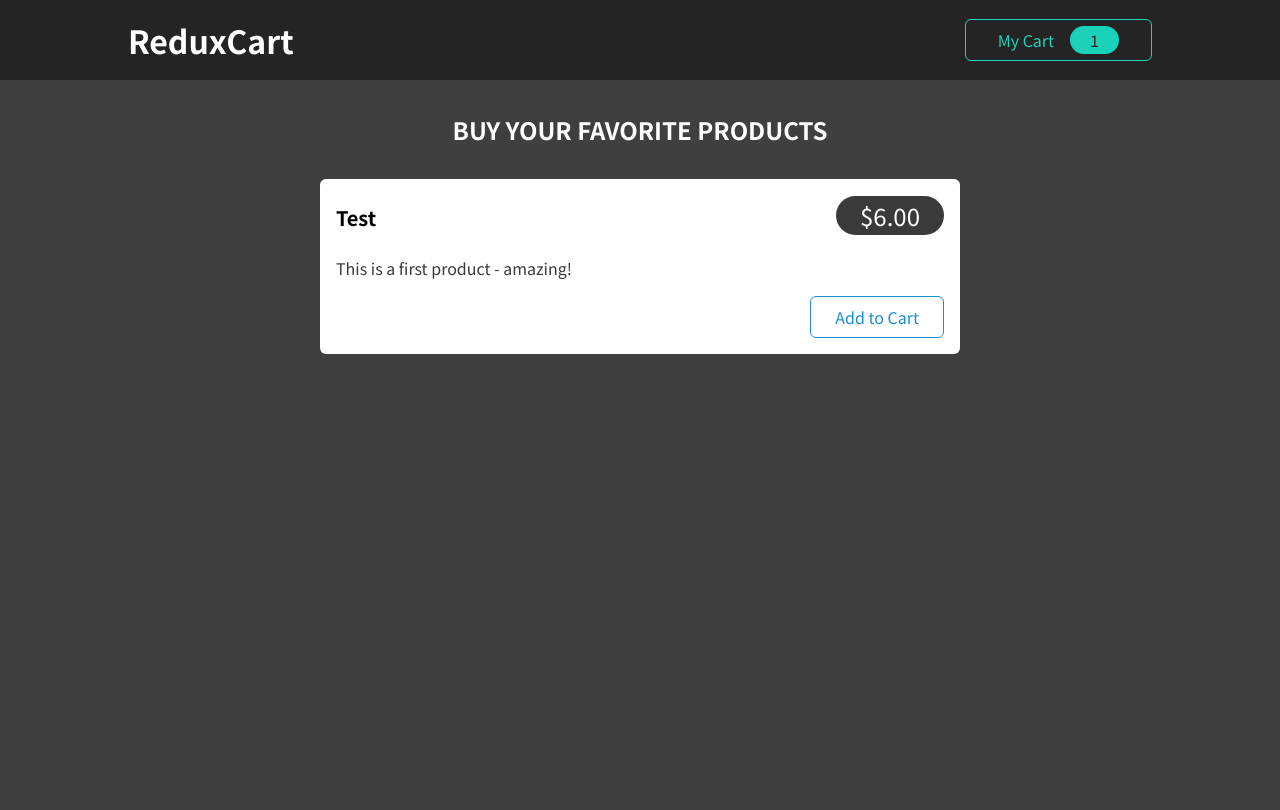
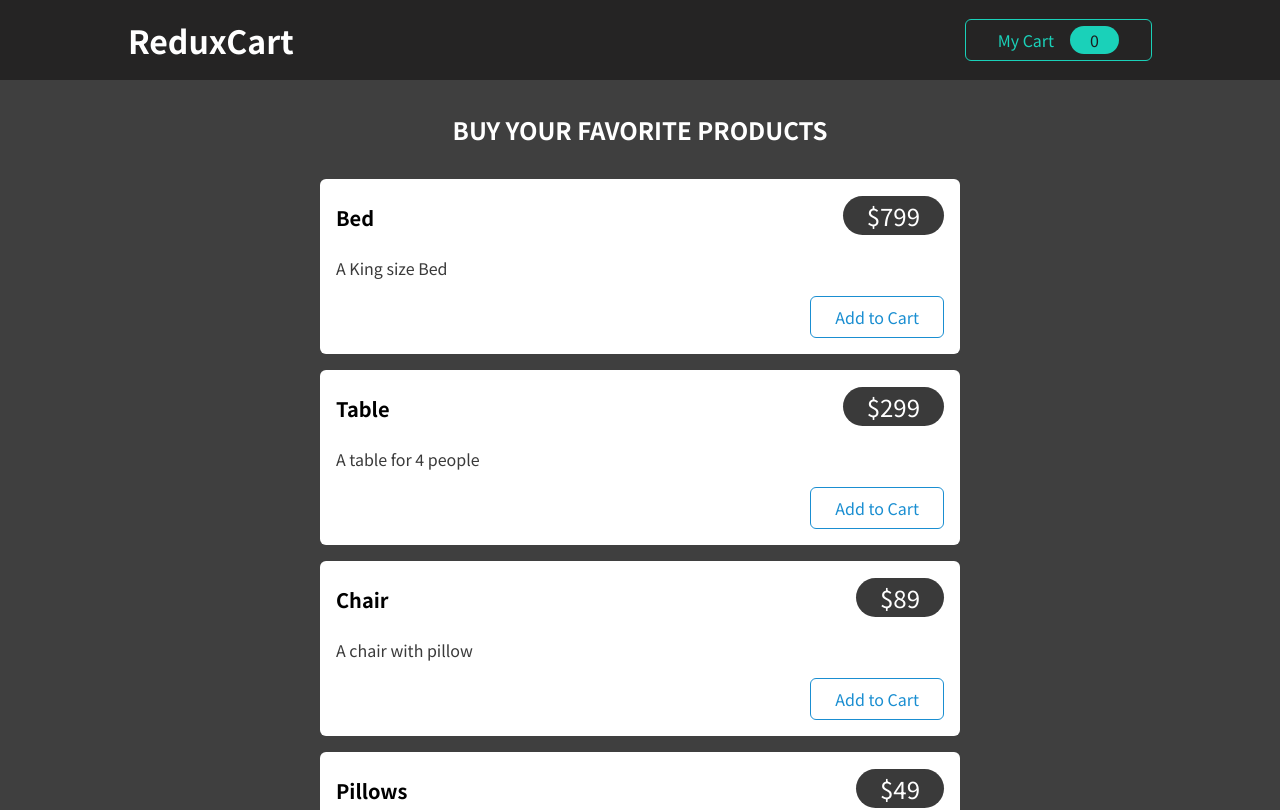
Before and after one commit to git-commit-100/PracticeReact, a React (Create React App) app: page / in a window 1280 px wide. Shown: the top 810 px of the page. Built offline with nearby package versions, Linux system fonts and the light colour scheme.

Commit message:
added redux store support

```diff
--- a/src/components/Cart/Cart.js
+++ b/src/components/Cart/Cart.js
@@ -1,16 +1,31 @@
-import Card from '../UI/Card';
-import classes from './Cart.module.css';
-import CartItem from './CartItem';
+import Card from "../UI/Card";
+import classes from "./Cart.module.css";
+import CartItem from "./CartItem";
+import { useSelector } from "react-redux";
 
 const Cart = (props) => {
+  const itemsInCart = useSelector((state) => state.cartItem.items);
+  const totalPrice = useSelector((state) => state.cartItem.totalPrice);
+
   return (
     <Card className={classes.cart}>
       <h2>Your Shopping Cart</h2>
       <ul>
-        <CartItem
-          item={{ title: 'Test Item', quantity: 3, total: 18, price: 6 }}
-        />
+        {itemsInCart.map((item) => (
+          <CartItem
+            key={item.id}
+            item={{
+              id: item.id,
+              name: item.name,
+              quantity: item.quantity,
+              price: item.price,
+            }}
+          />
+        ))}
       </ul>
+      <h3>
+        Total- <p>{totalPrice}$</p>
+      </h3>
     </Card>
   );
 };
--- a/src/components/Cart/CartButton.js
+++ b/src/components/Cart/CartButton.js
@@ -1,9 +1,10 @@
 import classes from "./CartButton.module.css";
-import { useDispatch } from "react-redux";
 import { cartActions } from "../../store/cartSlice";
+import { useDispatch, useSelector } from "react-redux";
 
 const CartButton = (props) => {
   const dispatch = useDispatch();
+  const itemCount = useSelector((state) => state.cartItem.totalQuantity);
 
   function handleCartToggling() {
     dispatch(cartActions.toggleVisibility());
@@ -12,7 +13,7 @@ const CartButton = (props) => {
   return (
     <button className={classes.button} onClick={handleCartToggling}>
       <span>My Cart</span>
-      <span className={classes.badge}>1</span>
+      <span className={classes.badge}>{itemCount}</span>
     </button>
   );
 };
--- a/src/components/Cart/CartItem.js
+++ b/src/components/Cart/CartItem.js
@@ -1,15 +1,26 @@
-import classes from './CartItem.module.css';
+import classes from "./CartItem.module.css";
+import { cartItemsActions } from "../../store/cartItemsSlice";
+import { useDispatch } from "react-redux";
 
 const CartItem = (props) => {
-  const { title, quantity, total, price } = props.item;
+  const dispatch = useDispatch();
+  const { id, name, quantity, price } = props.item;
+  const itemObj = { id, name, quantity, price };
+
+  function handleAddingItemToCart() {
+    dispatch(cartItemsActions.addItemToCart(itemObj));
+  }
+
+  function handleRemovingItemFromCart() {
+    dispatch(cartItemsActions.removeItemFromCart(itemObj));
+  }
 
   return (
     <li className={classes.item}>
       <header>
-        <h3>{title}</h3>
+        <h3>{name}</h3>
         <div className={classes.price}>
-          ${total.toFixed(2)}{' '}
-          <span className={classes.itemprice}>(${price.toFixed(2)}/item)</span>
+          <span className={classes.itemprice}>(${price}/item)</span>
         </div>
       </header>
       <div className={classes.details}>
@@ -17,8 +28,8 @@ const CartItem = (props) => {
           x <span>{quantity}</span>
         </div>
         <div className={classes.actions}>
-          <button>-</button>
-          <button>+</button>
+          <button onClick={handleRemovingItemFromCart}>-</button>
+          <button onClick={handleAddingItemToCart}>+</button>
         </div>
       </div>
     </li>
--- a/src/components/Shop/ProductItem.js
+++ b/src/components/Shop/ProductItem.js
@@ -1,19 +1,34 @@
-import Card from '../UI/Card';
-import classes from './ProductItem.module.css';
+import Card from "../UI/Card";
+import classes from "./ProductItem.module.css";
+import { cartItemsActions } from "../../store/cartItemsSlice";
+import { useDispatch } from "react-redux";
 
 const ProductItem = (props) => {
-  const { title, price, description } = props;
+  const dispatch = useDispatch();
+
+  const { id, name, price, desc } = props;
+
+  function handleAddingItemsToCart() {
+    const itemObj = {
+      id,
+      name,
+      price,
+      desc,
+      quantity: 1,
+    };
+    dispatch(cartItemsActions.addItemToCart(itemObj));
+  }
 
   return (
     <li className={classes.item}>
       <Card>
         <header>
-          <h3>{title}</h3>
-          <div className={classes.price}>${price.toFixed(2)}</div>
+          <h3>{name}</h3>
+          <div className={classes.price}>${price}</div>
         </header>
-        <p>{description}</p>
+        <p>{desc}</p>
         <div className={classes.actions}>
-          <button>Add to Cart</button>
+          <button onClick={handleAddingItemsToCart}>Add to Cart</button>
         </div>
       </Card>
     </li>
--- a/src/components/Shop/Products.js
+++ b/src/components/Shop/Products.js
@@ -1,16 +1,33 @@
-import ProductItem from './ProductItem';
-import classes from './Products.module.css';
+import ProductItem from "./ProductItem";
+import classes from "./Products.module.css";
+
+const DUMMY_ITEMS = [
+  { id: 1, name: "Bed", price: 799, desc: "A King size Bed" },
+  { id: 2, name: "Table", price: 299, desc: "A table for 4 people" },
+  { id: 3, name: "Chair", price: 89, desc: "A chair with pillow" },
+  {
+    id: 4,
+    name: "Pillows",
+    price: 49,
+    desc: "2 Pillows with designer covers",
+  },
+  { id: 5, name: "Blanket", price: 39, desc: "Woolen blanket for winters" },
+];
 
 const Products = (props) => {
   return (
     <section className={classes.products}>
       <h2>Buy your favorite products</h2>
       <ul>
-        <ProductItem
-          title='Test'
-          price={6}
-          description='This is a first product - amazing!'
-        />
+        {DUMMY_ITEMS.map((item) => (
+          <ProductItem
+            key={item.id}
+            id={item.id}
+            name={item.name}
+            price={+item.price}
+            desc={item.desc}
+          />
+        ))}
       </ul>
     </section>
   );
--- /dev/null
+++ b/src/store/cartItemsSlice.js
@@ -0,0 +1,47 @@
+import { createSlice, current } from "@reduxjs/toolkit";
+
+const cartItemsSlice = createSlice({
+  name: "cartItemsSlice",
+  initialState: {
+    items: [],
+    totalQuantity: 0,
+    totalPrice: 0,
+  },
+  reducers: {
+    addItemToCart(state, action) {
+      const itemToBeAdded = action.payload;
+      const doesItemExist = state.items.find(
+        (item) => item.id === itemToBeAdded.id
+      );
+      if (!doesItemExist) {
+        state.items.push(itemToBeAdded);
+      } else {
+        const indexOfItem = current(state).items.findIndex(
+          (item) => item.id === itemToBeAdded.id
+        );
+        state.items[indexOfItem].quantity++;
+      }
+      state.totalQuantity++;
+      state.totalPrice = state.totalPrice + itemToBeAdded.price;
+    },
+    removeItemFromCart(state, action) {
+      const itemToBeRemoved = action.payload;
+      const indexOfItem = state.items.findIndex(
+        (item) => item.id === itemToBeRemoved.id
+      );
+      if (state.items[indexOfItem].quantity === 1) {
+        state.items = state.items.filter(
+          (item) => item.id !== itemToBeRemoved.id
+        );
+      } else {
+        state.items[indexOfItem].quantity--;
+      }
+      state.totalQuantity--;
+      state.totalPrice = state.totalPrice - itemToBeRemoved.price;
+    },
+  },
+});
+
+export const cartItemsActions = cartItemsSlice.actions;
+
+export default cartItemsSlice;
--- a/src/store/reduxStore.js
+++ b/src/store/reduxStore.js
@@ -1,8 +1,9 @@
 import { configureStore } from "@reduxjs/toolkit";
+import cartItemsSlice from "./cartItemsSlice";
 import cartSlice from "./cartSlice";
 
 const store = configureStore({
-  reducer: { cart: cartSlice.reducer },
+  reducer: { cart: cartSlice.reducer, cartItem: cartItemsSlice.reducer },
 });
 
 export default store;
```
Also changed, not shown: 1 other file (tests, documents, lock files or other folders).
